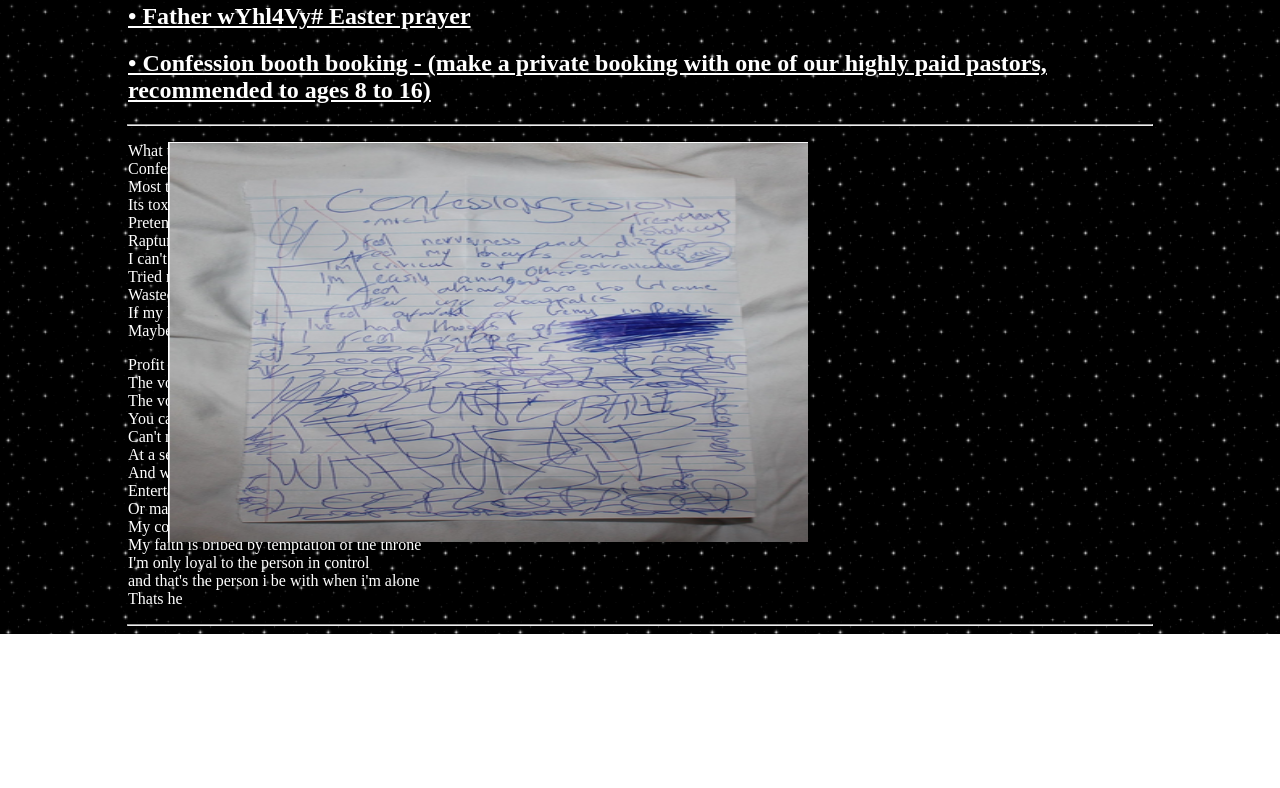
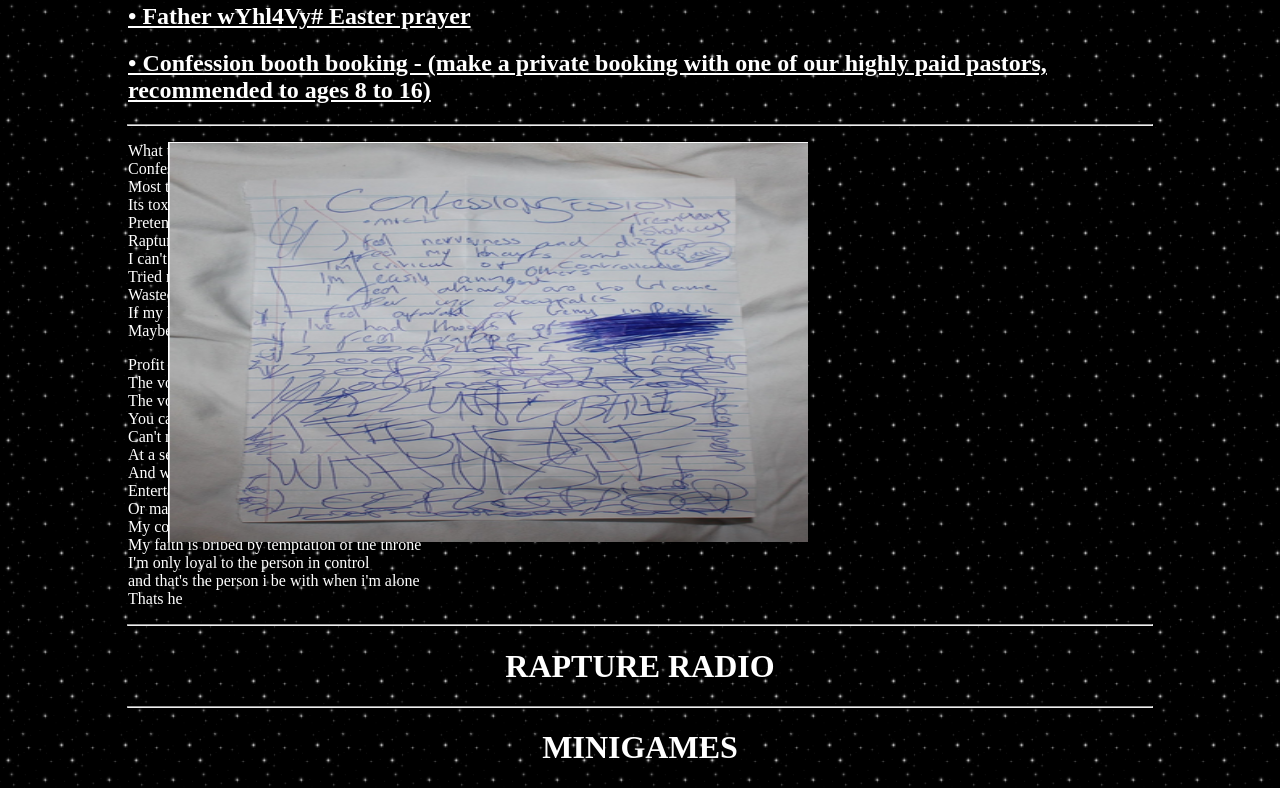
Before and after one commit to Tadhg-Henderson/Are-you-rapture-ready-website, a plain HTML site: page Index.html in a window 1280 px wide. Shown: the part 2276-3064 px from the top of the page. Before the commit the page ends 2910 px from the top, so only its background shows below. Drawn offline with Linux system fonts and the light colour scheme.

Commit message:
headers + added remaining headers *changed indexs formatting to look nicer

```diff
--- a/Index.html
+++ b/Index.html
@@ -92,5 +92,12 @@
                 </div>
         </div>
         <hr width="80%">
+        <div style="margin: 0 10%;">
+            <h1 style="text-align: center; color: white; ">RAPTURE RADIO</h1>
+        </div>
+        <hr width="80%">
+        <div style="margin: 0 10%;">
+            <h1 style="text-align: center; color: white; ">MINIGAMES</h1>
+        </div>
     </body>
 </html>
```
Lines whose indentation alone changed are shown as unchanged.
